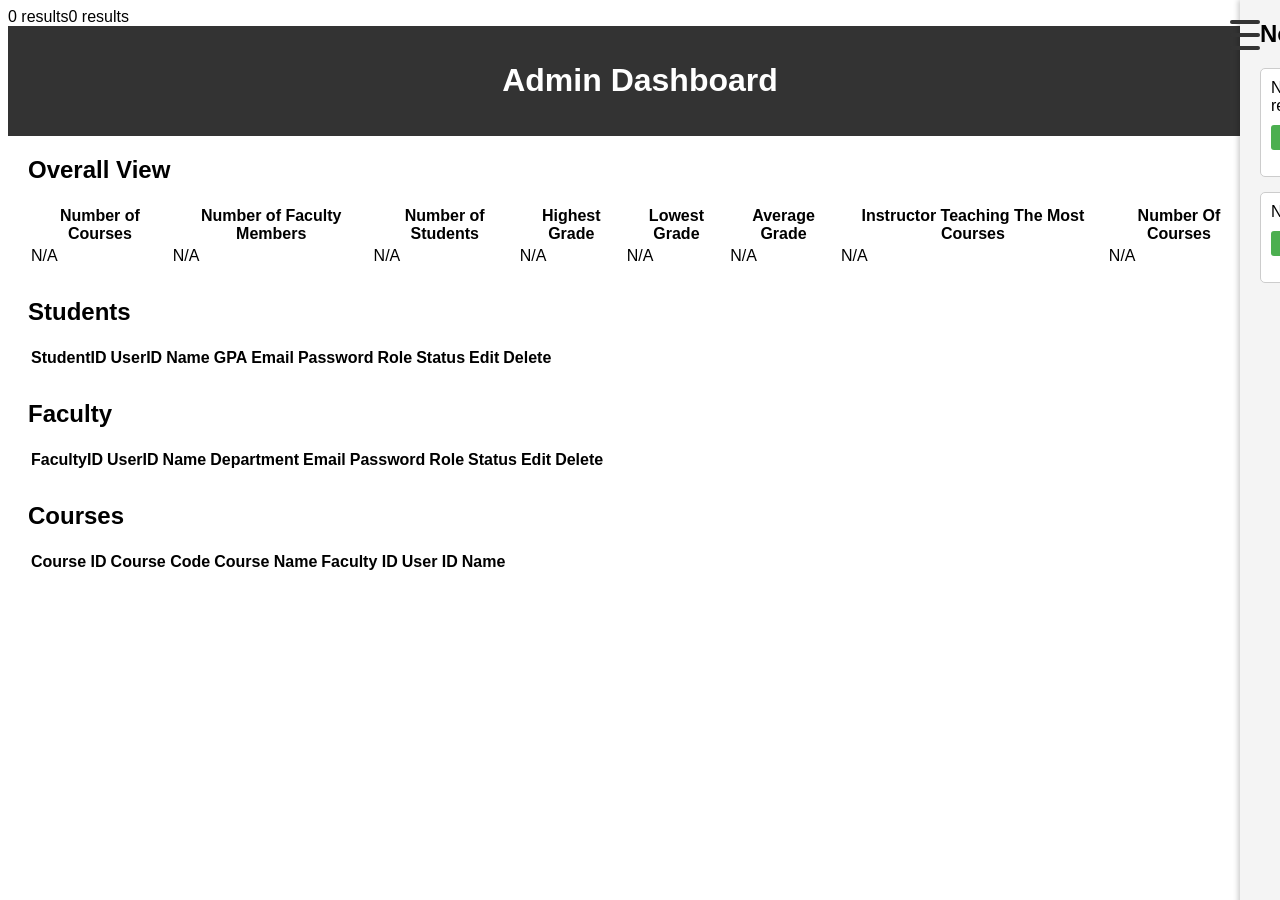
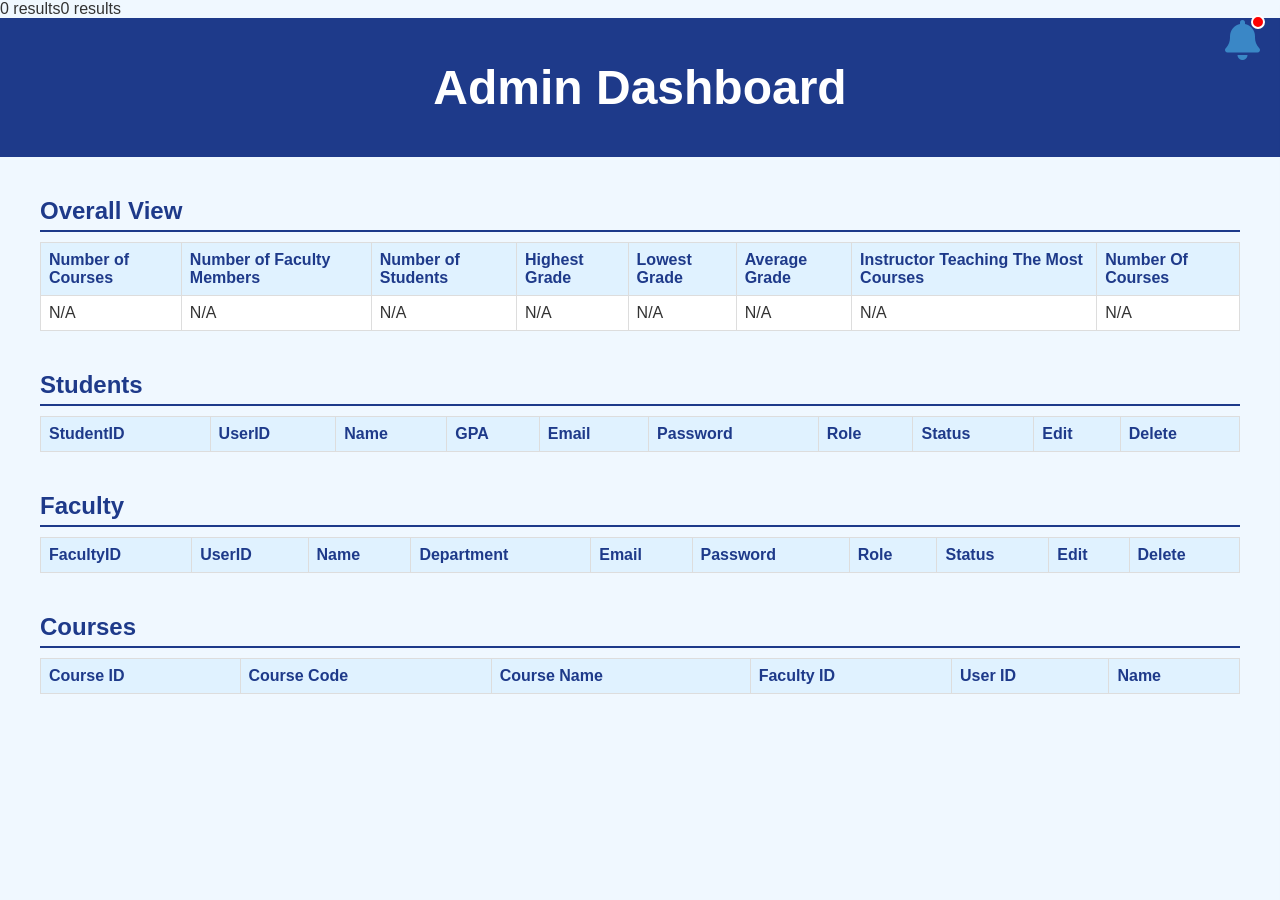
Before and after one commit to Alaa-3122/School-Database-Management-System, a PHP site: page /admin_dashboard.php in a window 1280 px wide. Run offline with PHP 8.4, Linux system fonts and the light colour scheme; the visitor is signed in with stand-in values (Sample User, id 1); data that the repository does not hold is empty.

Commit message:
admin dashboard
i added the bell menu in html also wrote the css for admin

```diff
--- a/Final Project Internet Computing/admin_dashboard.css
+++ b/Final Project Internet Computing/admin_dashboard.css
@@ -1,79 +1,124 @@
+
 body {
     font-family: Arial, sans-serif;
-}
-.header {
-    background-color: #333;
-    color: white;
-    padding: 15px;
-    text-align: center;
-}
-.container {
-    margin: 20px;
-}
-.section {
-    margin-bottom: 30px;
+    margin: 0;
+    padding: 0;
+    background-color: #f0f8ff;
+    color: #333;
 }
 
-/* Hamburger Menu Styles */
-.hamburger-menu {
+
+.header {
+    background-color: #1e3a8a;
+    color: white;
+    text-align: center;
+    padding: 10px 20px;
+    font-size: 24px;
+}
+
+
+.container {
+    max-width: 1200px;
+    margin: 0 auto;
+    padding: 20px;
+}
+
+
+.section h2 {
+    margin-bottom: 10px;
+    color: #1e3a8a;
+    border-bottom: 2px solid #1e3a8a;
+    padding-bottom: 5px;
+}
+
+
+.table-container {
+    overflow-x: auto;
+}
+
+table {
+    width: 100%;
+    border-collapse: collapse;
+    margin-bottom: 20px;
+    background: #fff;
+}
+
+table th,
+table td {
+    border: 1px solid #ddd;
+    text-align: left;
+    padding: 8px;
+}
+
+table th {
+    background-color: #e0f2ff;
+    font-weight: bold;
+    color: #1e3a8a;
+}
+
+table tr:nth-child(even) {
+    background-color: #f2f9ff;
+}
+
+table tr:hover {
+    background-color: #d1e7ff;
+}
+
+/* Action Icons */
+.fa-pen-to-square {
+    color: #00ffb3;
+    cursor: pointer;
+}
+
+.fa-trash {
+    color: #ff0000;
+    cursor: pointer;
+}
+
+
+
+/* Bell Icon */
+.bell-menu {
     position: fixed;
     top: 20px;
     right: 20px;
+    font-size: 40px;
+    color: #3a87c6;
+    cursor: pointer;
     z-index: 1000;
-    cursor: pointer;
-    width: 30px;
-    height: 30px;
-    display: flex;
-    flex-direction: column;
-    justify-content: space-between;
+
 }
-.hamburger-menu div {
-    background-color: #333;
-    height: 4px;
-    width: 100%;
-    border-radius: 2px;
-}
+/* Notification Menu */
 .notification-menu {
     position: fixed;
     top: 0;
     right: -300px;
-    width: 300px;
-    height: 100%;
-    background-color: #f4f4f4;
-    box-shadow: -2px 0 5px rgba(0, 0, 0, 0.2);
-    transition: right 0.3s ease-in-out;
+    height: 100vh;
+    background-color: #fff;
+    border-left: 1px solid #ccc;
+    box-shadow: -4px 0px 6px rgba(0, 0, 0, 0.1);
     padding: 20px;
-    overflow-y: auto;
+    width: 250px;
+    z-index: 999;
+    transition: right 0.3s ease;
 }
+/* Notification Badge */
+.notification-badge {
+    position: absolute;
+    top: -5px;
+    right: -5px;
+    background-color: red;
+    color: white;
+    border-radius: 50%;
+    width: 10px;
+    height: 10px;
+    display: inline-block;
+    content: '';
+    z-index: 2000;
+    border: 2px solid white;
+}
+
+
 .notification-menu.active {
     right: 0;
 }
-.notification-menu h2 {
-    margin-top: 0;
-}
-.notification {
-    margin-bottom: 15px;
-    padding: 10px;
-    background-color: #fff;
-    border: 1px solid #ccc;
-    border-radius: 5px;
-}
-.notification form {
-    margin-top: 10px;
-}
-.btn-approve,
-.btn-reject {
-    padding: 5px 10px;
-    margin-right: 5px;
-    border: none;
-    cursor: pointer;
-    border-radius: 3px;
-}
-.btn-approve {
-    background-color: #4caf50;
-    color: white;
-}
-.btn-reject {
-    background-color: #f44336;
-    color: white;
-}
--- a/Final Project Internet Computing/admin_dashboard.php
+++ b/Final Project Internet Computing/admin_dashboard.php
@@ -23,8 +23,49 @@
     <title>Admin Dashboard</title>
     <link rel="stylesheet" href="admin_dashboard.css">
     <link rel="stylesheet" href="https://cdnjs.cloudflare.com/ajax/libs/font-awesome/6.7.1/css/all.min.css" integrity="sha512-5Hs3dF2AEPkpNAR7UiOHba+lRSJNeM2ECkwxUIxC1Q/FLycGTbNapWXB4tP889k5T5Ju8fs4b1P5z/iB4nMfSQ==" crossorigin="anonymous" referrerpolicy="no-referrer" />
+    <link
+    rel="stylesheet"
+    href="https://cdnjs.cloudflare.com/ajax/libs/font-awesome/6.7.1/css/all.min.css"
+    integrity="sha512-5Hs3dF2AEPkpNAR7UiOHba+lRSJNeM2ECkwxUIxC1Q/FLycGTbNapWXB4tP889k5T5Ju8fs4b1P5z/iB4nMfSQ=="
+    crossorigin="anonymous"
+    referrerpolicy="no-referrer"
+/>
 </head>
 <body>
+
+<!-- Bell Icon for Menu -->
+<div class="bell-menu" onclick="toggleMenu()">
+    <i class="fa-solid fa-bell"></i>
+    <span class="notification-badge"></span>
+</div>
+
+<!-- Notifications Menu -->
+<div class="notification-menu" id="notificationMenu">
+    <h2>Notifications</h2>
+    <div class="notification">
+        New student "John Doe" has registered.
+        <form>
+            <input type="submit" name="submit" value="Approve" class="btn-approve">
+            <input type="submit" name="submit" value="Reject" class="btn-reject">
+        </form>
+    </div>
+    <div class="notification">
+        New faculty "Dr. Smith" has registered.
+        <form>
+            <input type="submit" name="submit" value="Approve" class="btn-approve">
+            <input type="submit" name="submit" value="Reject" class="btn-reject">
+        </form>
+    </div>
+</div>
+
+
+    <script>
+        function toggleMenu() {
+    const menu = document.getElementById('notificationMenu');
+    menu.classList.toggle('active');
+}
+
+    </script>
 
     <div class="header">
         <h1>Admin Dashboard</h1>
```
